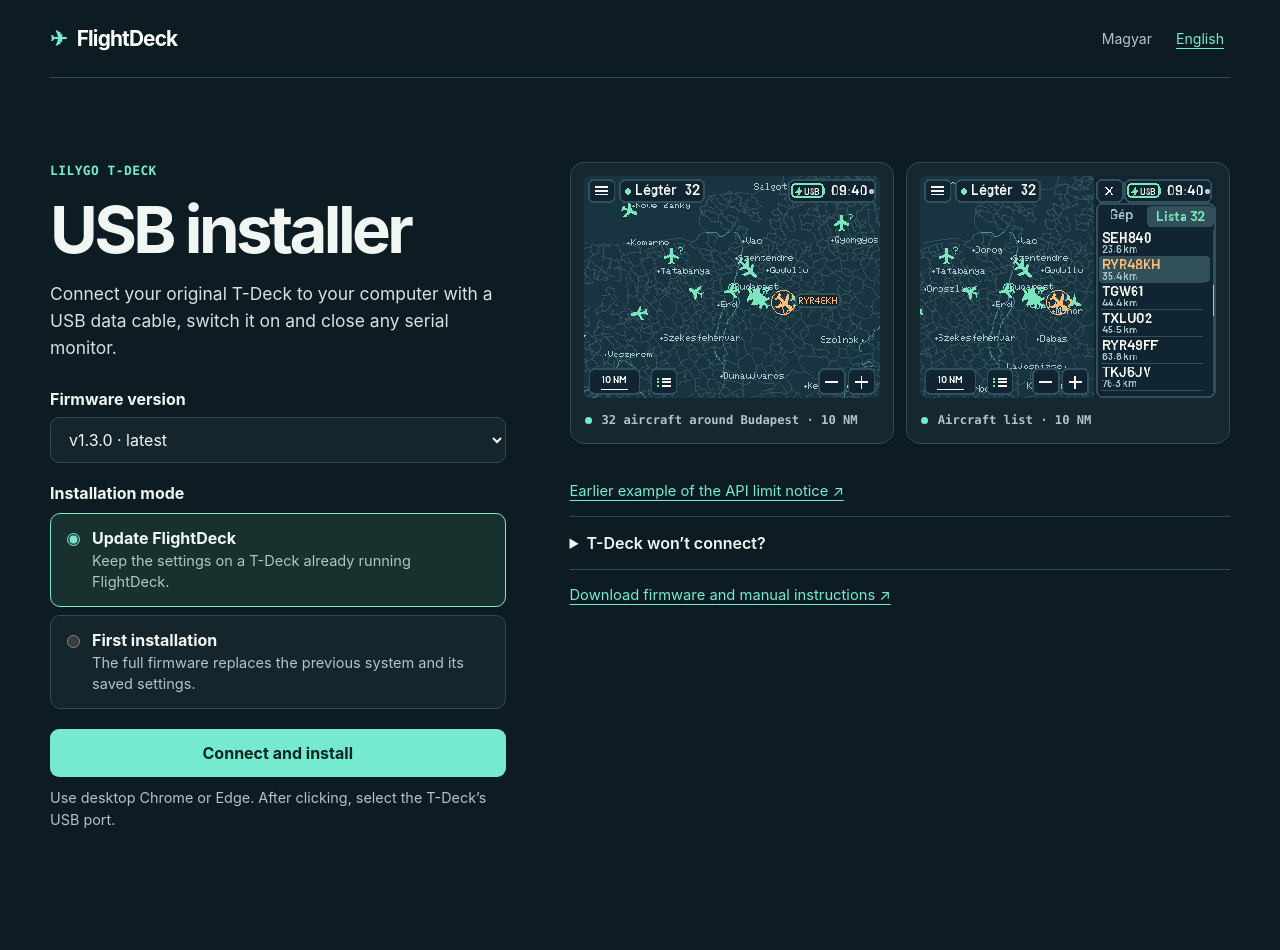
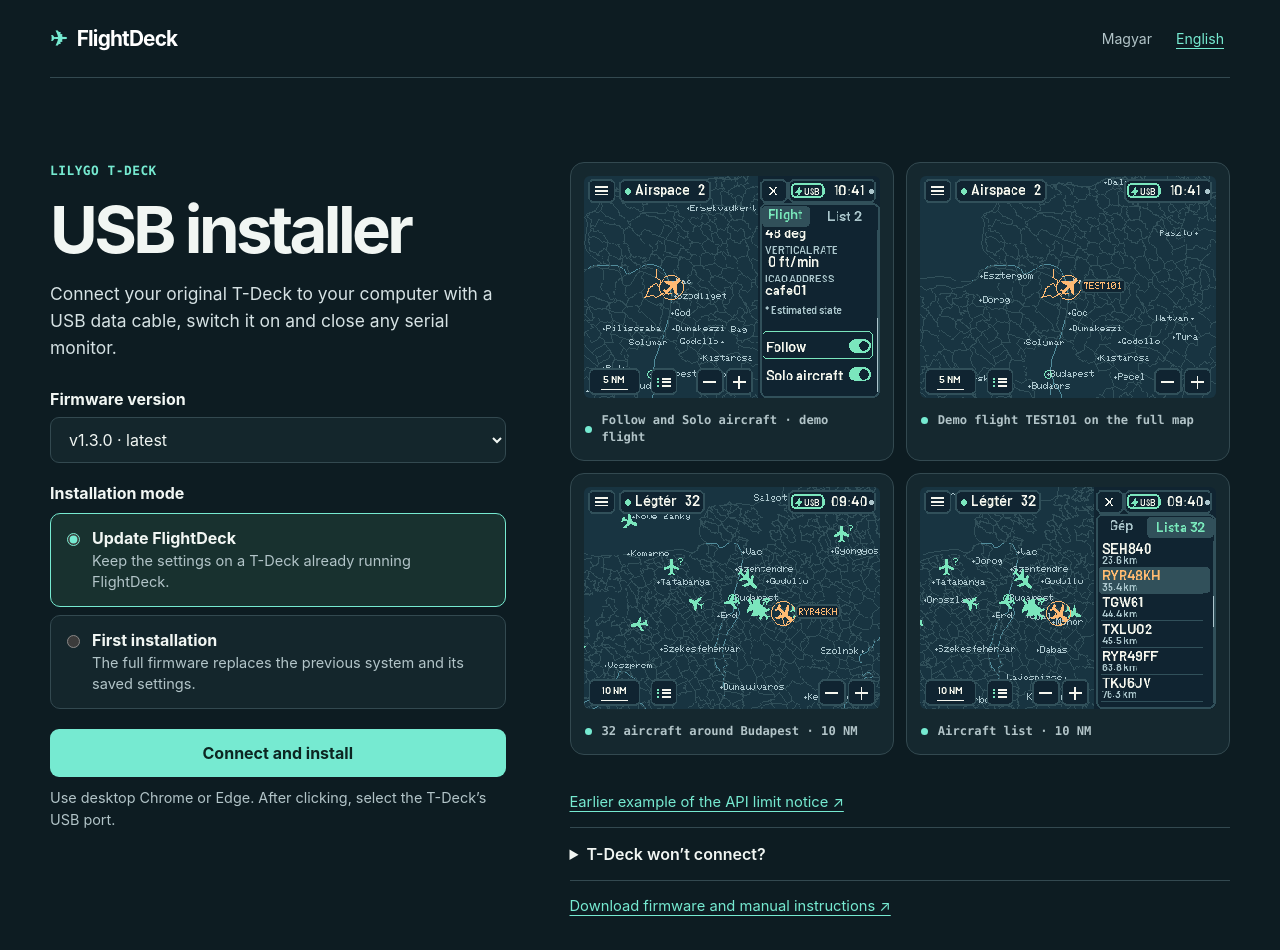
Before and after one commit to janix12/T-Deck-FlightDeck, a plain HTML site: page index.html in a window 1280 px wide. Before the commit the page ends 926 px from the top, so only its background shows below. Drawn offline with Linux system fonts and the light colour scheme.

Commit message:
Show tracking controls and the full flight map in both languages

```diff
--- a/index.html
+++ b/index.html
@@ -33,6 +33,14 @@
     <aside>
       <div class="screens">
         <figure>
+          <img src="./docs/images/follow-controls-hu.png" data-en-src="./docs/images/follow-controls-en.png" width="320" height="240" alt="A gépadatlap alján a Követés és a Csak ez a gép kapcsoló is be van kapcsolva." data-alt="followControlsAlt">
+          <figcaption><span class="dot"></span><span data-t="followControlsCaption">Követés és Csak ez a gép · bemutatójárat</span></figcaption>
+        </figure>
+        <figure>
+          <img src="./docs/images/follow-map-hu.png" data-en-src="./docs/images/follow-map-en.png" width="320" height="240" alt="A teljes térkép közepén a TEST101 repülőikonja és hívójele látszik." data-alt="followMapAlt">
+          <figcaption><span class="dot"></span><span data-t="followMapCaption">A TEST101 bemutatójárat a teljes térképen</span></figcaption>
+        </figure>
+        <figure>
           <img src="./docs/images/airspace-traffic.png?v=1.1.2" width="320" height="240" alt="Repülőikonok Budapest körül, a kiválasztott gép hívójelével" data-alt="trafficAlt">
           <figcaption><span class="dot"></span><span data-t="trafficCaption">32 repülő Budapest körül · 10 NM</span></figcaption>
         </figure>
@@ -46,6 +54,6 @@
       <a id="manual" class="manual" href="https://github.com/janix12/T-Deck-FlightDeck/releases/latest" data-t="manual">Firmware letöltése és kézi telepítés ↗</a>
     </aside>
   </main>
-  <script type="module" src="./web-installer/installer.js?v=versions-2"></script>
+  <script type="module" src="./web-installer/installer.js?v=follow-gallery"></script>
 </body>
 </html>
--- a/web-installer/installer.js
+++ b/web-installer/installer.js
@@ -7,6 +7,8 @@ const en = {
   mode: "Installation mode", update: "Update FlightDeck", updateHelp: "Keep the settings on a T-Deck already running FlightDeck.",
   full: "First installation", fullHelp: "The full firmware replaces the previous system and its saved settings.",
   button: "Connect and install", support: "Use desktop Chrome or Edge. After clicking, select the T-Deck’s USB port.",
+  followControlsCaption: "Follow and Solo aircraft · demo flight", followControlsAlt: "The Follow and Solo aircraft switches are both on at the bottom of the aircraft details.",
+  followMapCaption: "Demo flight TEST101 on the full map", followMapAlt: "The aircraft icon and callsign TEST101 appear in the centre of the full map.",
   trafficCaption: "32 aircraft around Budapest · 10 NM", trafficAlt: "Aircraft icons around Budapest with the selected flight’s callsign",
   caption: "Aircraft list · 10 NM", alt: "Open aircraft list with the 10 NM scale",
   limitExample: "Earlier example of the API limit notice ↗",
@@ -50,6 +52,7 @@ document.querySelector('a[hreflang="' + lang + '"]').setAttribute("aria-current"
 if (lang === "en") {
   for (const element of document.querySelectorAll("[data-t]")) element.textContent = en[element.dataset.t];
   for (const image of document.querySelectorAll("[data-alt]")) image.alt = en[image.dataset.alt];
+  for (const image of document.querySelectorAll("[data-en-src]")) image.src = image.dataset.enSrc;
 }
 const button = document.querySelector("#install");
 const modes = document.querySelector("#modes");
```
Also changed, not shown: docs/images/follow-controls-en.png (added), docs/images/follow-controls-hu.png (added), docs/images/follow-map-en.png (added), docs/images/follow-map-hu.png (added), 2 other files.
